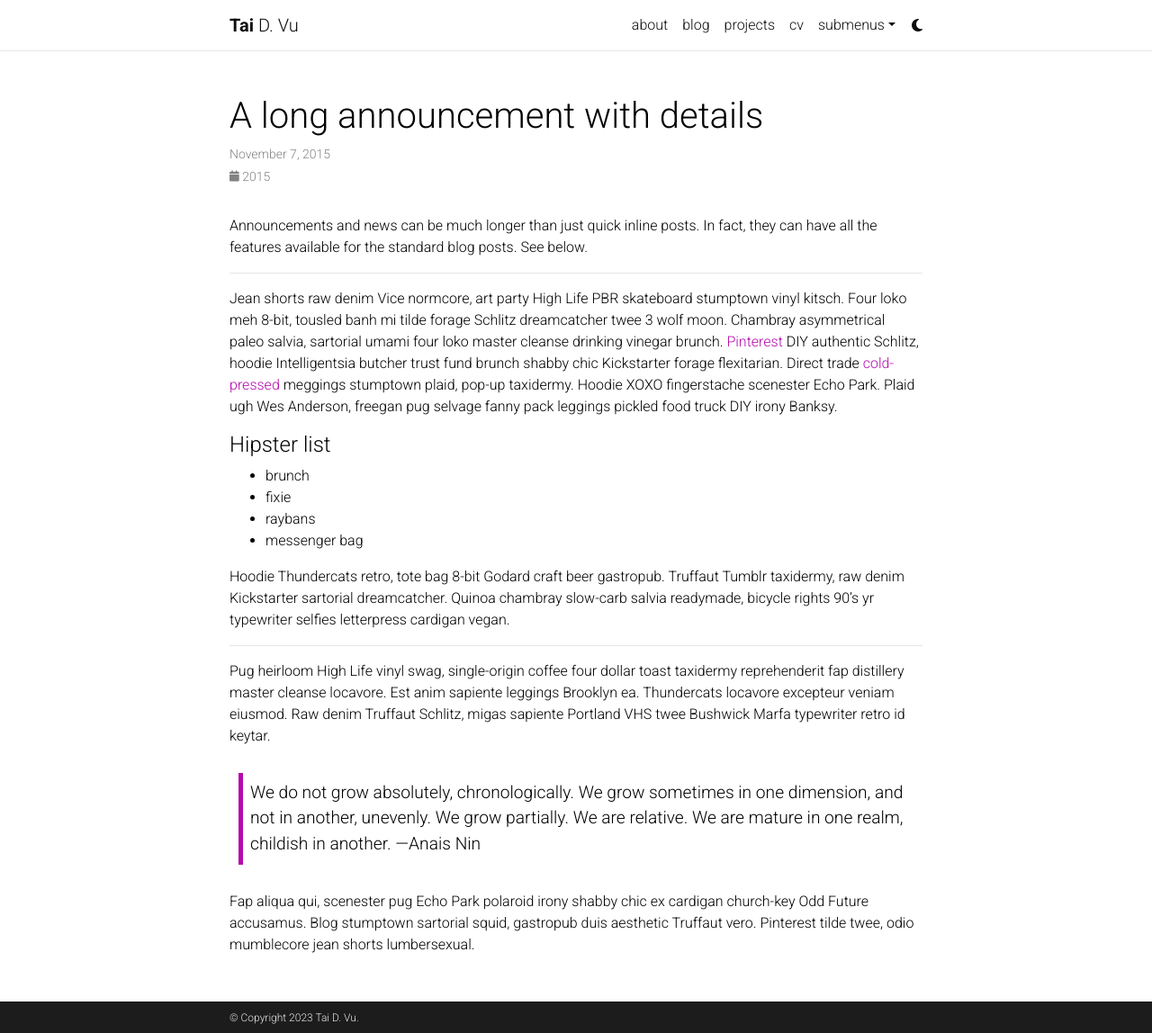
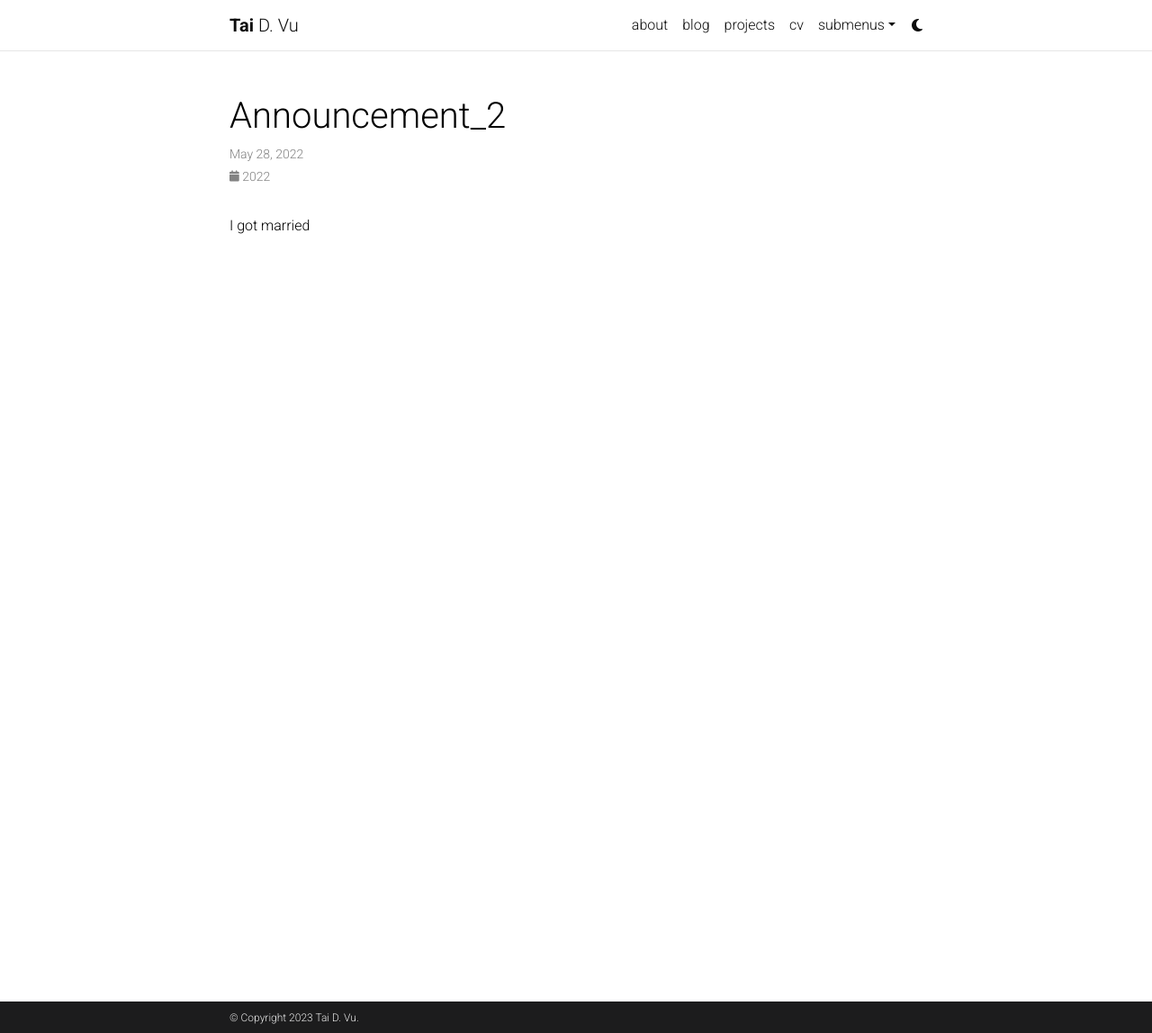
Before and after one commit to taivu7/taivu7.github.io, a Jekyll site: the page built from _news/announcement_2.md, in a window 1280 px wide and 1148 px high. Shown: the whole window at 90% size. Built offline with Jekyll 4.4.1, drawn with Linux system fonts in a browser that asks for light colours; comment, search, counter and statistics services are not loaded; a style sheet for code colours, icons or effects is not loaded.

Commit message:
update marriage info

```diff
--- a/_news/announcement_2.md
+++ b/_news/announcement_2.md
@@ -1,32 +1,9 @@
 ---
 layout: post
-title: A long announcement with details
-date: 2015-11-07 16:11:00-0400
-inline: false
+# title: A long announcement with details
+date: 2022-05-28 16:11:00-0400
+inline: true
 related_posts: false
 ---
 
-Announcements and news can be much longer than just quick inline posts. In fact, they can have all the features available for the standard blog posts. See below.
-
-***
-
-Jean shorts raw denim Vice normcore, art party High Life PBR skateboard stumptown vinyl kitsch. Four loko meh 8-bit, tousled banh mi tilde forage Schlitz dreamcatcher twee 3 wolf moon. Chambray asymmetrical paleo salvia, sartorial umami four loko master cleanse drinking vinegar brunch. <a href="https://www.pinterest.com">Pinterest</a> DIY authentic Schlitz, hoodie Intelligentsia butcher trust fund brunch shabby chic Kickstarter forage flexitarian. Direct trade <a href="https://en.wikipedia.org/wiki/Cold-pressed_juice">cold-pressed</a> meggings stumptown plaid, pop-up taxidermy. Hoodie XOXO fingerstache scenester Echo Park. Plaid ugh Wes Anderson, freegan pug selvage fanny pack leggings pickled food truck DIY irony Banksy.
-
-#### Hipster list
-<ul>
-    <li>brunch</li>
-    <li>fixie</li>
-    <li>raybans</li>
-    <li>messenger bag</li>
-</ul>
-
-Hoodie Thundercats retro, tote bag 8-bit Godard craft beer gastropub. Truffaut Tumblr taxidermy, raw denim Kickstarter sartorial dreamcatcher. Quinoa chambray slow-carb salvia readymade, bicycle rights 90's yr typewriter selfies letterpress cardigan vegan.
-
-***
-
-Pug heirloom High Life vinyl swag, single-origin coffee four dollar toast taxidermy reprehenderit fap distillery master cleanse locavore. Est anim sapiente leggings Brooklyn ea. Thundercats locavore excepteur veniam eiusmod. Raw denim Truffaut Schlitz, migas sapiente Portland VHS twee Bushwick Marfa typewriter retro id keytar.
-
-> We do not grow absolutely, chronologically. We grow sometimes in one dimension, and not in another, unevenly. We grow partially. We are relative. We are mature in one realm, childish in another.
-> —Anais Nin
-
-Fap aliqua qui, scenester pug Echo Park polaroid irony shabby chic ex cardigan church-key Odd Future accusamus. Blog stumptown sartorial squid, gastropub duis aesthetic Truffaut vero. Pinterest tilde twee, odio mumblecore jean shorts lumbersexual.
+I got married
```
